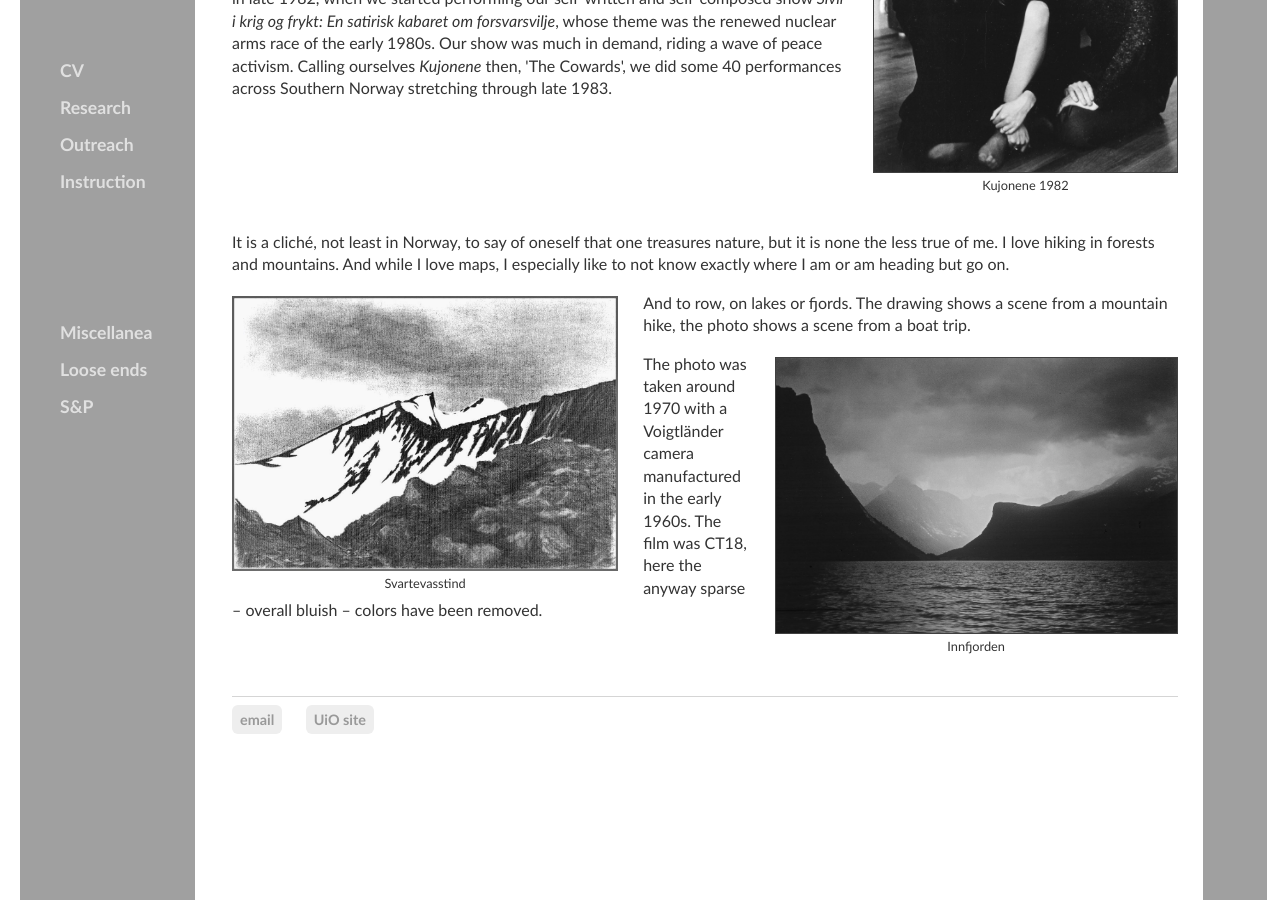
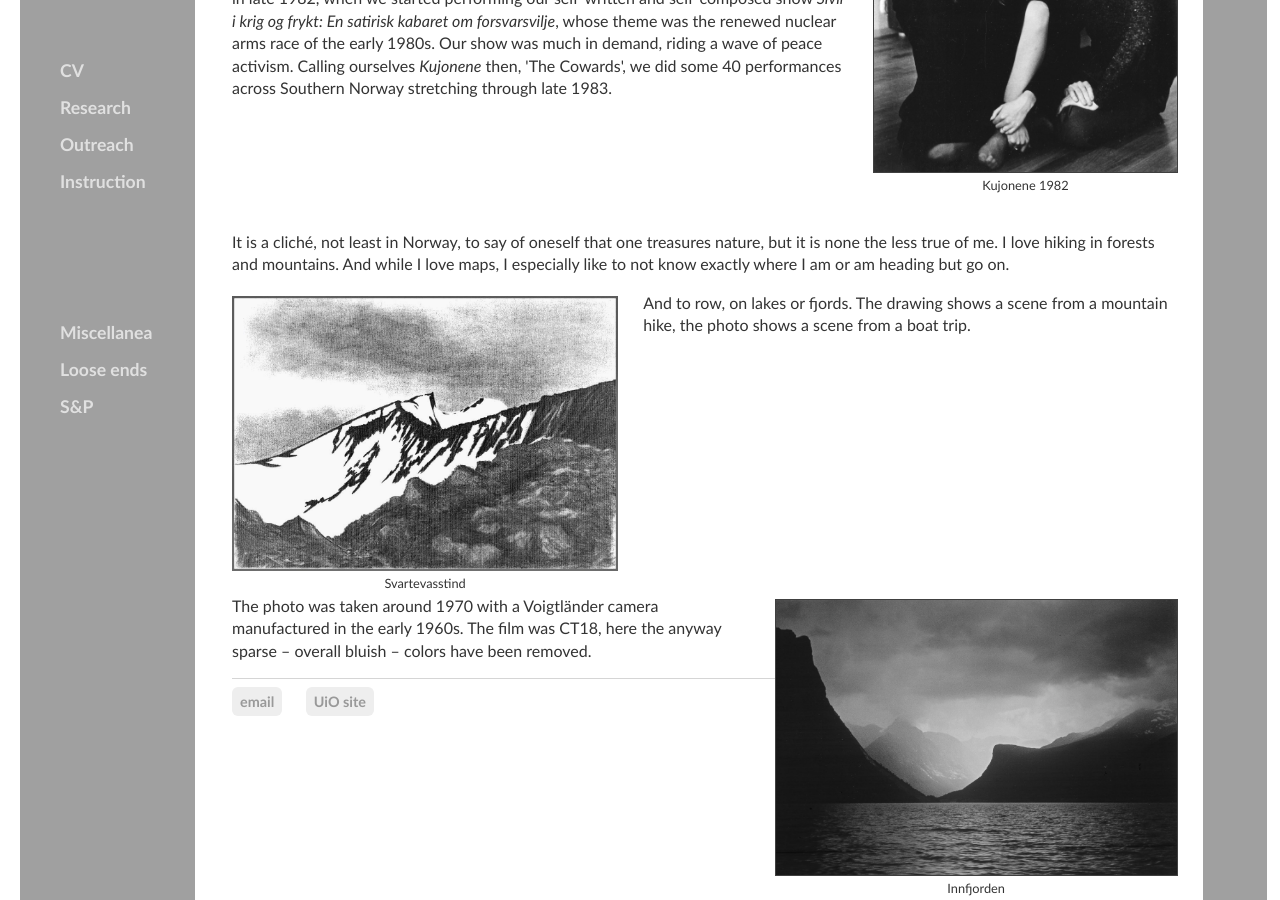
Before and after one commit to kjelljs/kjelljs.github.io, a Jekyll site: the page built from about/index.html, in a window 1280 px wide and 900 px high, scrolled down 4535 px. Built offline with Jekyll 4.4.1, drawn with Linux system fonts in a browser that asks for light colours.

Commit message:
Update index.html

```diff
--- a/about/index.html
+++ b/about/index.html
@@ -89,9 +89,7 @@
 <p>It is a cliché, not least in Norway, to say of oneself that one treasures nature, but it is none the less true of me. I love hiking in forests and mountains. And while I love maps, I especially like to not know exactly where I am or am heading but go on.</p>
 <div style="float:left;"><figure class="leftfig"><img style="height:275px;" src="/pics/Svartevass.jpg"><figcaption>Svartevasstind</figcaption></figure></div>
 <p>And to row, on lakes or fjords. The drawing shows a scene from a mountain hike, the photo shows a scene from a boat trip.
-</p><div style="float:right;"><figure class="rightfig"><img style="height:275px; border: 1px solid #404040" src="/pics/NåsaBW.jpg"><figcaption>Innfjorden</figcaption></figure></div>
+</p></section><section><div style="float:right;"><figure class="rightfig"><img style="height:275px; border: 1px solid #404040" src="/pics/NåsaBW.jpg"><figcaption>Innfjorden</figcaption></figure></div>
 <p>The photo was taken around 1970 with a Voigtländer camera manufactured in the early 1960s. The film was CT18, here the anyway sparse – overall bluish – colors have been removed.</p></section>
-<section><p>&nbsp;</p></section>
 <!--p> Unexpected lakes or ponds ... all that the glaciers left, rocks ragged or smooth, and all that grows in the grooves and valleys ... and to row, on lakes or fjords, reaching lonely shores and improbable harbors </p>-->
-
 </div><!-- /.blurb -->
```
